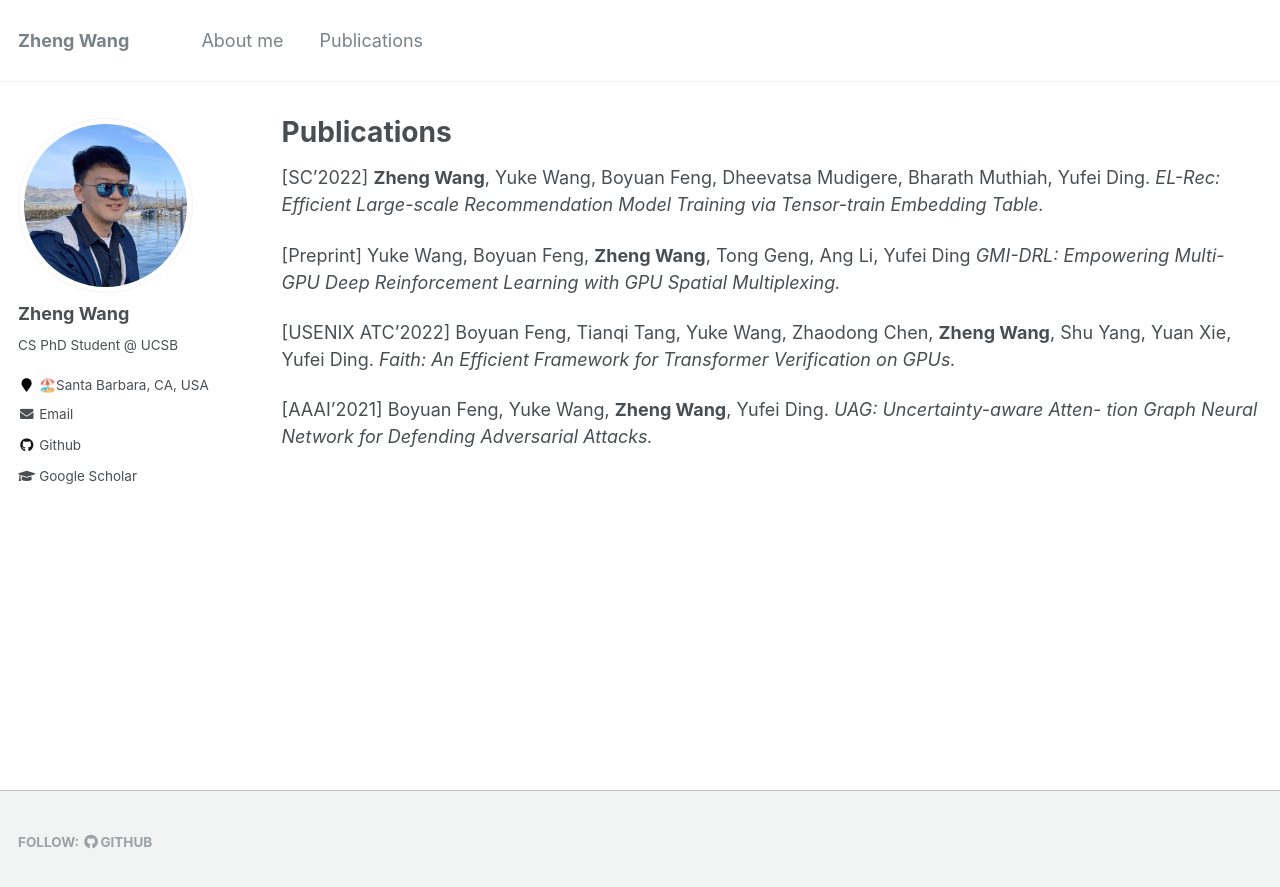
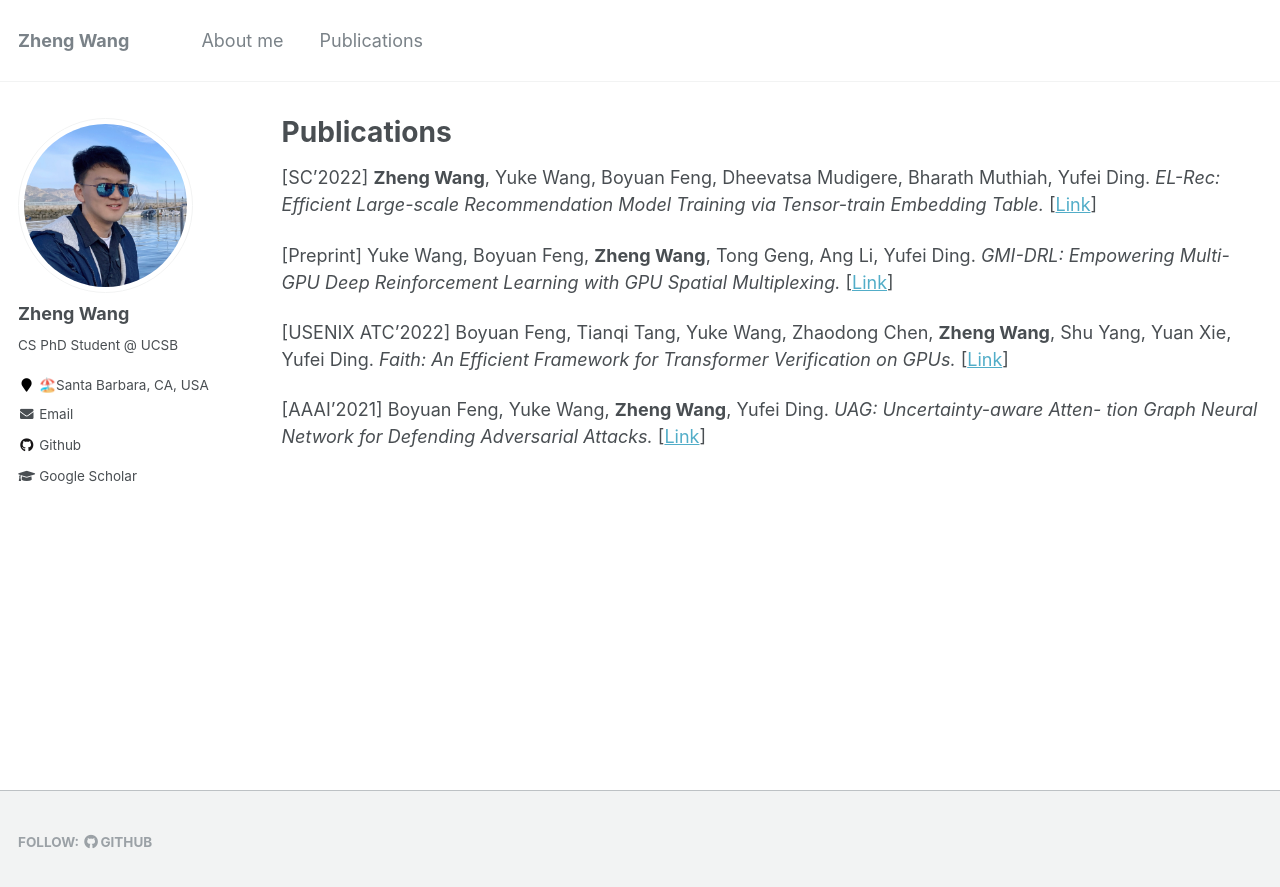
Before and after one commit to Ash-Zheng/Ash-Zheng.github.io, a Jekyll site: the page built from _pages/publications.md, in a window 1280 px wide. Shown: the top 887 px of the page. Built offline with Jekyll 4.4.1, drawn with Linux system fonts in a browser that asks for light colours.

Commit message:
update Oct12,2022

```diff
--- a/_pages/publications.md
+++ b/_pages/publications.md
@@ -18,12 +18,16 @@ author_profile: true
 
 [SC'2022] **Zheng Wang**, Yuke Wang, Boyuan Feng, Dheevatsa Mudigere, Bharath Muthiah, Yufei Ding.
 *EL-Rec: Efficient Large-scale Recommendation Model Training via Tensor-train Embedding Table.*
+[<a href="https://drive.google.com/file/d/1N1bOcq64fJctsVdcV80N8On3Q1h_BuyG/view?usp=sharing">Link</a>]
 
-[Preprint] Yuke Wang, Boyuan Feng, **Zheng Wang**, Tong Geng, Ang Li, Yufei Ding
+[Preprint] Yuke Wang, Boyuan Feng, **Zheng Wang**, Tong Geng, Ang Li, Yufei Ding.
 *GMI-DRL: Empowering Multi-GPU Deep Reinforcement Learning with GPU Spatial Multiplexing.*
+[<a href="https://arxiv.org/abs/2206.08482">Link</a>]
 
 [USENIX ATC'2022] Boyuan Feng, Tianqi Tang, Yuke Wang, Zhaodong Chen, **Zheng Wang**, Shu Yang, Yuan Xie, Yufei Ding.
 *Faith: An Efficient Framework for Transformer Verification on GPUs.*
+[<a href="https://www.usenix.org/system/files/atc22-feng.pdf">Link</a>]
 
 [AAAI'2021] Boyuan Feng, Yuke Wang, **Zheng Wang**, Yufei Ding.
 *UAG: Uncertainty-aware Atten- tion Graph Neural Network for Defending Adversarial Attacks.*
+[<a href="https://arxiv.org/abs/2009.10235">Link</a>]
```
Also changed, not shown: _pages/about.md (+6 -1 lines).
